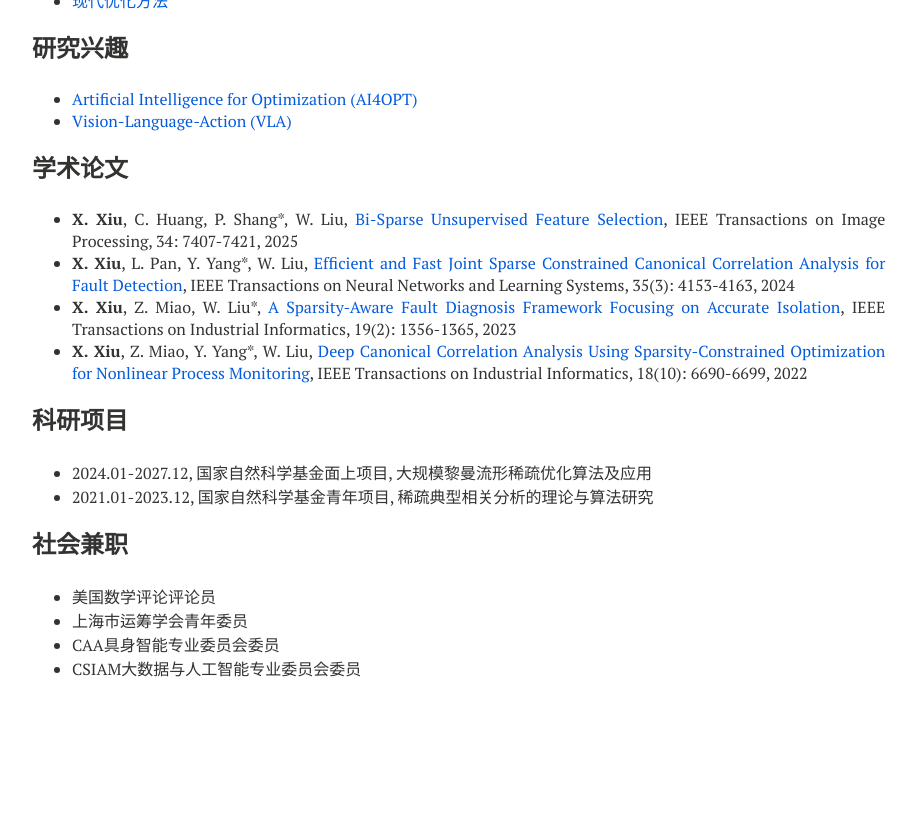
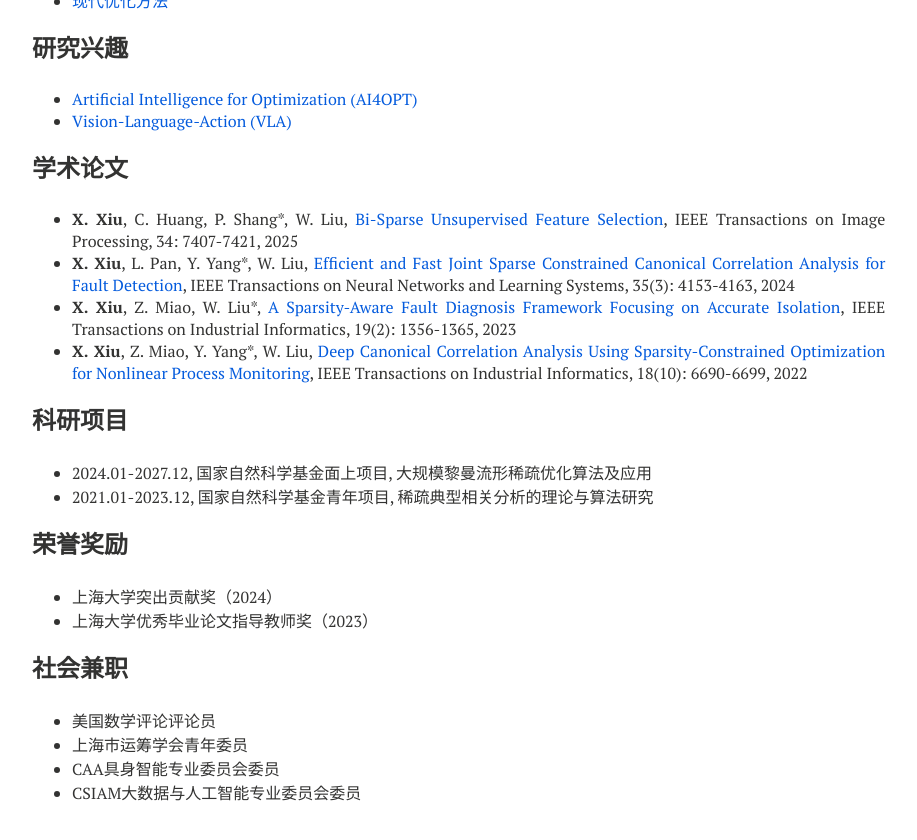
Before and after one commit to xianchaoxiu/xianchaoxiu.github.io, a Jekyll site: the page built from chinese/index.md, in a window 1280 px wide and 900 px high, scrolled down 606 px. Shown: the top 840 px of the window, without its empty margins (288-1205 px from the left). Built offline with Jekyll 4.4.1, drawn with Linux system fonts in a browser that asks for light colours; nearby versions of some CDN libraries; before the commit the page ends 1382 px from its top, so only the background shows below that.

Commit message:
Update index.md

```diff
--- a/chinese/index.md
+++ b/chinese/index.md
@@ -50,6 +50,10 @@ share: false
 * 2021.01-2023.12, 国家自然科学基金青年项目, 稀疏典型相关分析的理论与算法研究 <br>
 
 
+### 荣誉奖励
+* 上海大学突出贡献奖（2024） <br>
+* 上海大学优秀毕业论文指导教师奖（2023） <br>
+
 
 ### 社会兼职
 * 美国数学评论评论员 <br>
```
